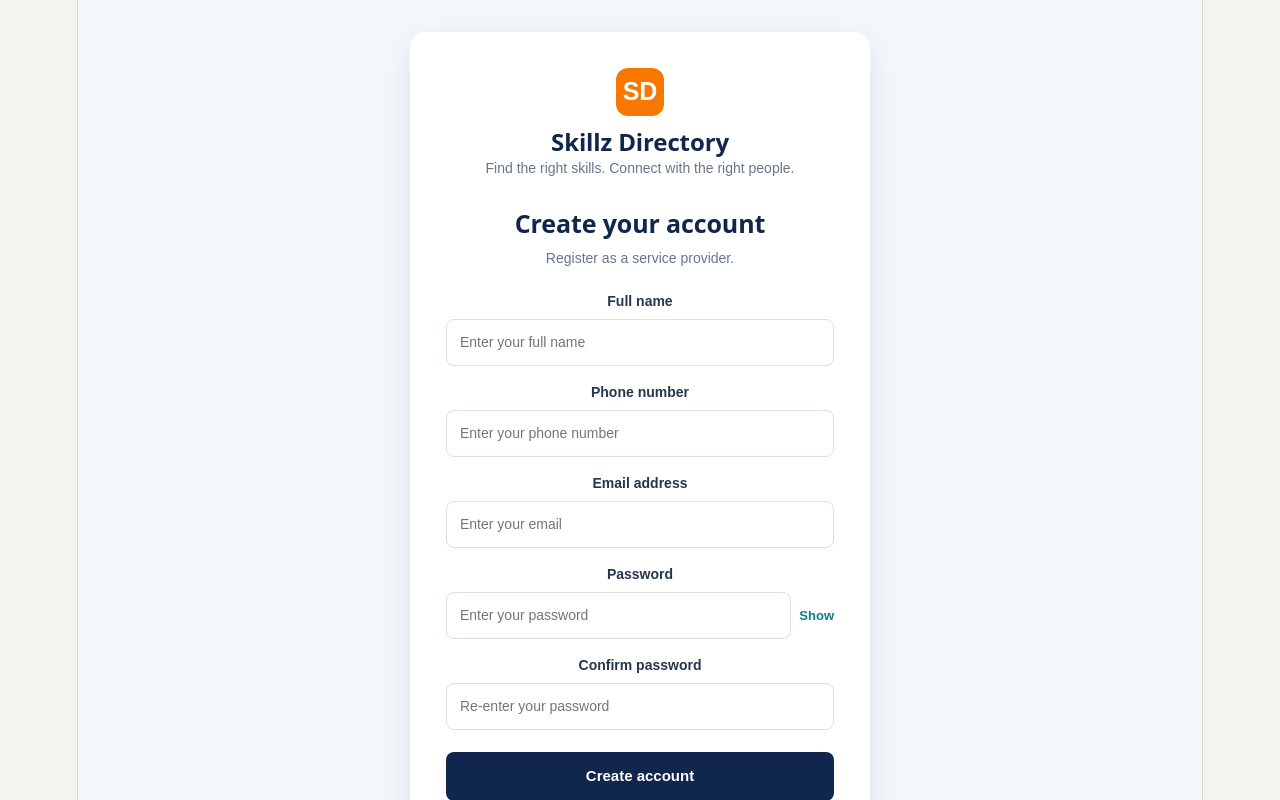
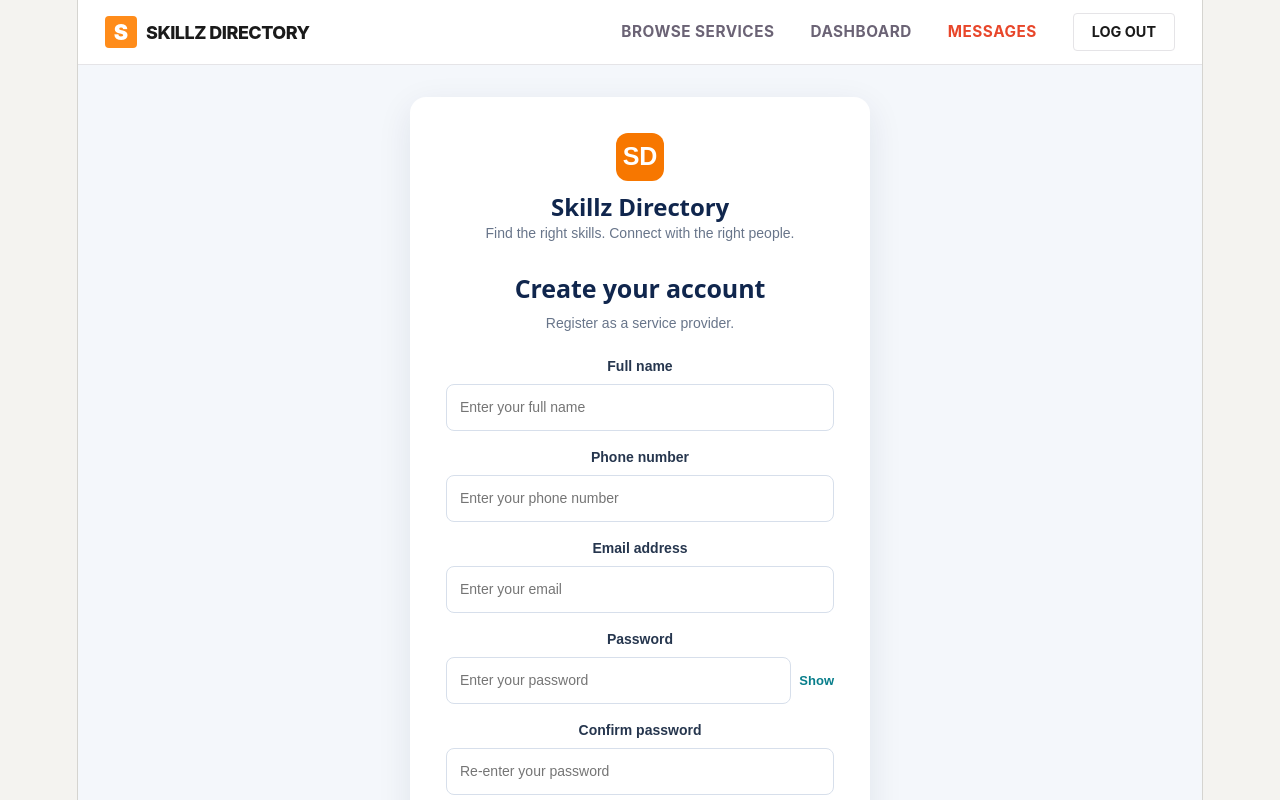
Before and after one commit to bsc-inf-28-23-dev/Skills-directory-ff8-frontend, a React (Vite) app: page /provider/register in a window 1280 px wide. Shown: the top 800 px of the page. Built offline with nearby package versions, Linux system fonts and the light colour scheme; no server answers.

Commit message:
feat: add global Navbar to connect all pages
- Created Navbar with links to Dashboard, Messages, and Logout
- Applied Navbar to App.tsx so it appears on all routes
- Fixed chat page top padding to prevent Navbar overlap

Refs #5

```diff
--- a/src/App.tsx
+++ b/src/App.tsx
@@ -1,48 +1,56 @@
-import { Inbox as ProviderInbox } from './pages/provider/Messages/Inbox';
-import { ProviderConversation } from './pages/provider/Messages/Conversation';
 import { BrowserRouter, Navigate, Route, Routes } from 'react-router-dom';
+
+
+import { Navbar } from './components/Navbar/Navbar';
+
+
 import Login from './pages/public/Login/Login';
 import Register from './pages/public/Register/Register';
 import ForgotPassword from './pages/public/ForgotPassword/ForgotPassword';
 
+
 import ResidentLogin from './pages/resident/ResidentLogin';
 import ResidentRegister from './pages/resident/ResidentRegister';
 import { Conversation } from './pages/resident/Conversation/Conversation';
+import ResidentDashboardPage from './pages/ResidentDashboardPage';
+import ResidentProfilePage from './pages/ResidentProfilePage';
+
 
 import ProviderLogin from './pages/provider/ProviderLogin';
 import ProviderRegister from './pages/provider/ProviderRegister';
-
-// Resident module (Gaiva)
-import ResidentDashboardPage from './pages/ResidentDashboardPage';
-import ResidentProfilePage from './pages/ResidentProfilePage';
+import { Inbox as ProviderInbox } from './pages/provider/Messages/Inbox';
+import { ProviderConversation } from './pages/provider/Messages/Conversation';
 import ProviderReviewsPage from './pages/ProviderReviewsPage';
 
 function App() {
   return (
     <BrowserRouter>
+      {/* Global Navbar added here so it shows on all inner pages */}
+      <Navbar />
+
       <Routes>
         <Route path="/" element={<Navigate to="/login" replace />} />
 
-        {/* Auth — teammates' work */}
+        {/* Auth */}
         <Route path="/login" element={<Login />} />
         <Route path="/register" element={<Register />} />
         <Route path="/forgot-password" element={<ForgotPassword />} />
         <Route path="/resident/login" element={<ResidentLogin />} />
         <Route path="/resident/register" element={<ResidentRegister />} />
+        <Route path="/provider/login" element={<ProviderLogin />} />
+        <Route path="/provider/register" element={<ProviderRegister />} />
 
         {/* Chat / Conversation */}
         <Route path="/provider/messages" element={<ProviderInbox />} />
         <Route path="/provider/conversation/:residentId" element={<ProviderConversation />} />
         <Route path="/conversation/:providerId" element={<Conversation />} />
 
-        <Route path="/provider/login" element={<ProviderLogin />} />
-        <Route path="/provider/register" element={<ProviderRegister />} />
-
         {/* Resident module */}
         <Route path="/resident/dashboard" element={<ResidentDashboardPage />} />
         <Route path="/resident/profile" element={<ResidentProfilePage />} />
         <Route path="/reviews/:providerId" element={<ProviderReviewsPage />} />
 
+        {/* Fallback */}
         <Route path="*" element={<Navigate to="/login" replace />} />
       </Routes>
     </BrowserRouter>
--- a/src/components/Navbar/Navbar.css
+++ b/src/components/Navbar/Navbar.css
@@ -0,0 +1,87 @@
+.global-navbar {
+  background-color: #ffffff;
+  border-bottom: 1px solid #e5e4e7;
+  position: sticky;
+  top: 0;
+  z-index: 100;
+}
+
+.navbar-container {
+  max-width: 1200px;
+  margin: 0 auto;
+  padding: 0 1.5rem;
+  height: 64px;
+  display: flex;
+  align-items: center;
+  justify-content: space-between;
+}
+
+/* Logo */
+.navbar-logo {
+  display: flex;
+  align-items: center;
+  gap: 0.5rem;
+  text-decoration: none;
+}
+
+.logo-box {
+  background-color: #ff8c1a;
+  color: white;
+  width: 32px;
+  height: 32px;
+  display: flex;
+  align-items: center;
+  justify-content: center;
+  font-weight: 900;
+  font-size: 1.2rem;
+  border-radius: 4px;
+}
+
+.logo-text {
+  font-weight: 800;
+  color: #1a1a1a;
+  font-size: 1rem;
+  letter-spacing: -0.5px;
+}
+
+/* Links */
+.navbar-links {
+  display: flex;
+  align-items: center;
+  gap: 2rem;
+}
+
+.nav-link {
+  text-decoration: none;
+  color: #6b6375;
+  font-size: 0.85rem;
+  font-weight: 700;
+  letter-spacing: 0.5px;
+  transition: color 0.15s;
+}
+
+.nav-link:hover {
+  color: #1a1a1a;
+}
+
+.nav-link-highlight {
+  color: #e8462a; /* The brand red/orange */
+}
+
+/* Logout Button */
+.nav-btn-logout {
+  background: transparent;
+  border: 1px solid #e5e4e7;
+  color: #1a1a1a;
+  padding: 0.4rem 1rem;
+  border-radius: 4px;
+  font-size: 0.8rem;
+  font-weight: 700;
+  cursor: pointer;
+  transition: all 0.15s;
+}
+
+.nav-btn-logout:hover {
+  background: #fafaf7;
+  border-color: #1a1a1a;
+}
--- a/src/components/Navbar/Navbar.tsx
+++ b/src/components/Navbar/Navbar.tsx
@@ -0,0 +1,49 @@
+import React from 'react';
+import { Link, useLocation, useNavigate } from 'react-router-dom';
+import './Navbar.css';
+
+export const Navbar: React.FC = () => {
+  const location = useLocation();
+  const navigate = useNavigate();
+
+
+  const isAuthPage =
+    location.pathname === '/login' ||
+    location.pathname === '/register' ||
+    location.pathname === '/forgot-password' ||
+    location.pathname.includes('/resident/login') ||
+    location.pathname.includes('/provider/login');
+
+
+  if (isAuthPage) return null;
+
+  return (
+    <nav className="global-navbar">
+      <div className="navbar-container">
+        {/* Logo / Home */}
+        <Link to="/" className="navbar-logo">
+          <span className="logo-box">S</span>
+          <span className="logo-text">SKILLZ DIRECTORY</span>
+        </Link>
+
+        {/* Links */}
+        <div className="navbar-links">
+          <Link to="/categories" className="nav-link">BROWSE SERVICES</Link>
+          <Link to="/resident/dashboard" className="nav-link">DASHBOARD</Link>
+
+          {/* YOUR PART - The Messages Link */}
+          <Link to="/provider/messages" className="nav-link nav-link-highlight">
+            MESSAGES
+          </Link>
+
+          <button
+            onClick={() => navigate('/login')}
+            className="nav-btn-logout"
+          >
+            LOG OUT
+          </button>
+        </div>
+      </div>
+    </nav>
+  );
+};
--- a/src/components/chat/ChatWindow.css
+++ b/src/components/chat/ChatWindow.css
@@ -1,21 +1,17 @@
-/*
-   Shared ChatWindow styles — used by both resident & provider
-   */
+
 
 :root {
-  /* Resident (Seeker) - Orange */
   --chat-resident-bg: #ff8c1a;
   --chat-resident-text: #1a1a1a;
   --chat-resident-time: rgba(26, 26, 26, 0.6);
   --chat-resident-sender: #1a1a1a;
 
-  /* Provider - Black */
+
   --chat-provider-bg: #1a1a1a;
   --chat-provider-text: #ffffff;
   --chat-provider-time: rgba(255, 255, 255, 0.65);
   --chat-provider-sender: #ff8c1a;
 
-  /* General UI */
   --chat-bg: #ffffff;
   --chat-page-bg: #fafaf7;
   --chat-text-dark: #1a1a1a;
@@ -25,14 +21,12 @@
   --chat-accent-hover: #cf3b22;
 }
 
-/* ---------- Page wrapper ---------- */
 .chat-page {
   max-width: 720px;
   margin: 0 auto;
-  padding: 1.5rem 1rem;
+  padding: 3rem 1rem 1.5rem 1rem; /* increased top padding */
 }
 
-/* ---------- Header ---------- */
 .chat-header {
   display: flex;
   align-items: center;
@@ -79,7 +73,6 @@
   width: 60px;
 }
 
-/* ---------- Chat Card ---------- */
 .chat-card {
   height: 70vh;
   background: var(--chat-bg);
@@ -91,7 +84,7 @@
   overflow: hidden;
 }
 
-/* ---------- Messages Area ---------- */
+
 .chat-messages {
   flex: 1;
   padding: 1rem;
@@ -107,7 +100,7 @@
   font-size: 0.9rem;
 }
 
-/* ---------- Message Rows & Bubbles ---------- */
+
 .chat-row {
   display: flex;
   margin-bottom: 0.65rem;
@@ -129,7 +122,7 @@
   word-wrap: break-word;
 }
 
-/* --- Resident Bubble (Orange) --- */
+
 .chat-bubble--resident {
   background: var(--chat-resident-bg);
   color: var(--chat-resident-text);
@@ -143,7 +136,7 @@
   color: var(--chat-resident-time);
 }
 
-/* --- Provider Bubble (Black) --- */
+
 .chat-bubble--provider {
   background: var(--chat-provider-bg);
   color: var(--chat-provider-text);
@@ -157,7 +150,7 @@
   color: var(--chat-provider-time);
 }
 
-/* --- Bubble Text --- */
+
 .chat-bubble-sender {
   font-weight: 700;
   font-size: 0.72rem;
@@ -177,7 +170,7 @@
   margin-top: 0.3rem;
 }
 
-/* ---------- Input Row ---------- */
+
 .chat-input-row {
   display: flex;
   gap: 0.5rem;
```
